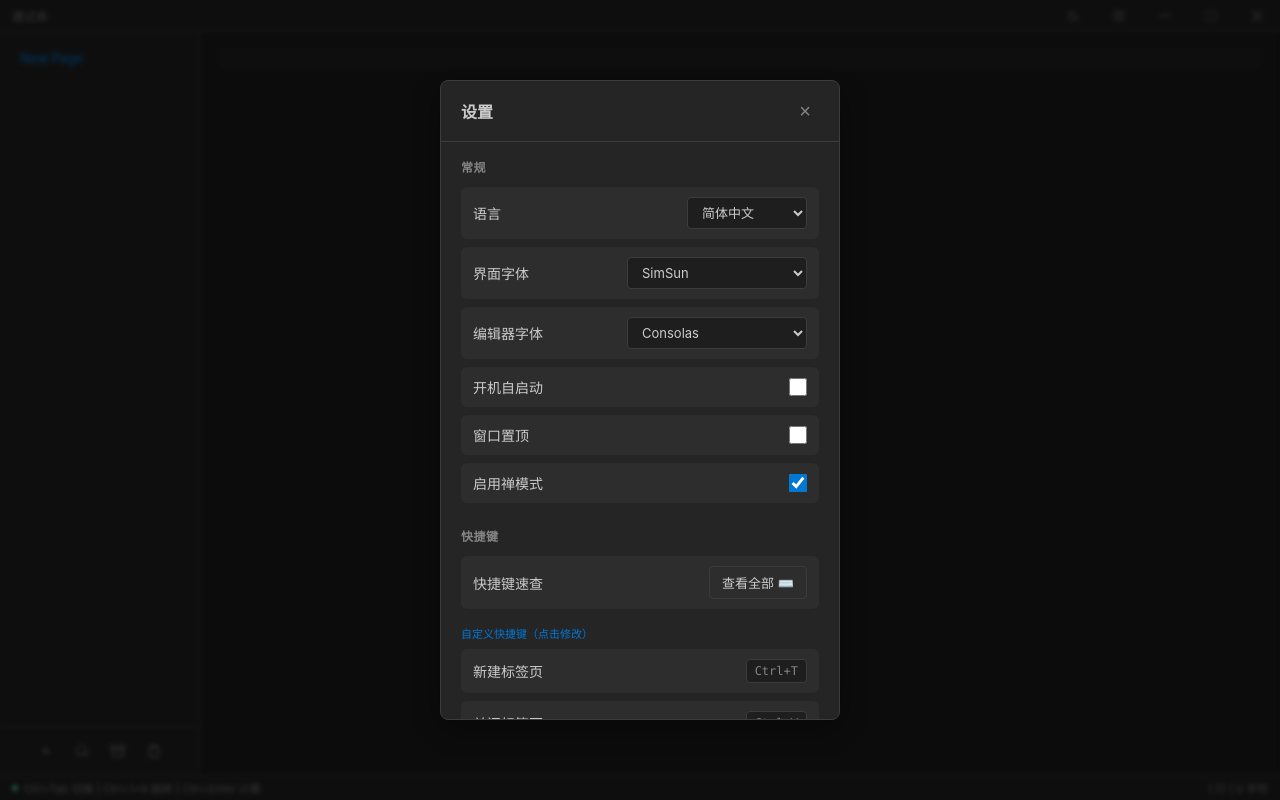
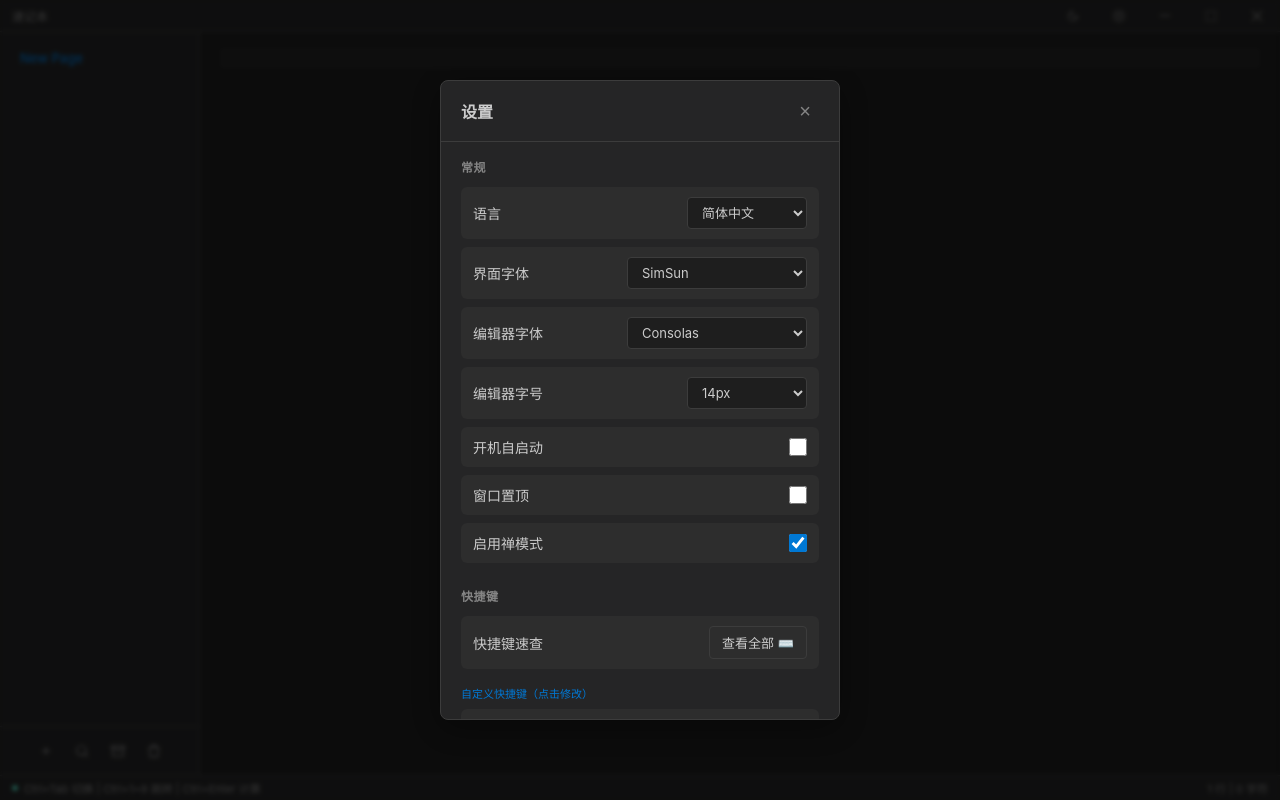
Before and after one commit to L0dyv/LitePad, a React (Vite) app: page / in a window 1280 px wide. Both pictures are taken after a click on the button 1119 px from the left and 15 px from the top of the page. Built offline with nearby package versions, Linux system fonts and the light colour scheme.

Commit message:
feat: 添加编辑器字号调整功能
- 在 storage.ts 添加 loadEditorFontSize/saveEditorFontSize 函数
- Editor.tsx 支持 fontSize prop (12-24px)
- Settings.tsx 添加字号选择下拉框
- App.tsx 管理字号状态并传递给组件
- 国际化文件添加相关翻译

```diff
--- a/src/App.tsx
+++ b/src/App.tsx
@@ -6,7 +6,7 @@ import { TitleBar } from './components/TitleBar'
 import { Settings } from './components/Settings'
 import { StatusBar } from './components/StatusBar'
 import { TabSearchModal, ModalTab } from './components/TabSearchModal'
-import { loadData, saveData, createTab, AppData, loadShortcuts, ShortcutSettings, matchShortcut, loadStatusBar, StatusBarSettings, loadFont, loadEditorFont, saveClosedTab, popClosedTab, loadClosedTabs, ClosedTab, ArchivedTab, loadArchivedTabs, saveArchivedTab, removeArchivedTab, clearArchivedTabs, ZenModeSettings, loadZenMode, saveZenMode } from './utils/storage'
+import { loadData, saveData, createTab, AppData, loadShortcuts, ShortcutSettings, matchShortcut, loadStatusBar, StatusBarSettings, loadFont, loadEditorFont, loadEditorFontSize, saveClosedTab, popClosedTab, loadClosedTabs, ClosedTab, ArchivedTab, loadArchivedTabs, saveArchivedTab, removeArchivedTab, clearArchivedTabs, ZenModeSettings, loadZenMode, saveZenMode } from './utils/storage'
 import './styles/App.css'
 
 function App() {
@@ -19,6 +19,7 @@ function App() {
     const [searchModalTab, setSearchModalTab] = useState<ModalTab>('active')
     const [currentFont, setCurrentFont] = useState(() => loadFont())
     const [editorFont, setEditorFont] = useState(() => loadEditorFont())
+    const [editorFontSize, setEditorFontSize] = useState(() => loadEditorFontSize())
     const [closedTabs, setClosedTabs] = useState<ClosedTab[]>(() => loadClosedTabs())
     const [archivedTabs, setArchivedTabs] = useState<ArchivedTab[]>(() => loadArchivedTabs())
     const [zenModeSettings, setZenModeSettings] = useState<ZenModeSettings>(() => loadZenMode())
@@ -471,6 +472,18 @@ function App() {
         <div className={`app with-sidebar ${isImmersive ? 'immersive' : ''}`}>
             <TitleBar
                 onOpenSettings={() => setShowSettings(true)}
+                onToggleSidebar={() => {
+                    setZenModeSettings(prev => {
+                        const newSettings = { ...prev, sidebarVisible: !prev.sidebarVisible }
+                        saveZenMode(newSettings)
+                        return newSettings
+                    })
+                }}
+                sidebarVisible={zenModeSettings.sidebarVisible}
+                onOpenSearch={() => {
+                    setSearchModalTab('active')
+                    setShowSearch(true)
+                }}
             />
             <div className="app-body">
                 {zenModeSettings.sidebarVisible && (
@@ -494,11 +507,12 @@ function App() {
                 <main className="app-main">
                     {activeTab && (
                         <Editor
-                            key={`${activeTab.id}-${editorFont}`}
+                            key={`${activeTab.id}-${editorFont}-${editorFontSize}`}
                             content={activeTab.content}
                             onChange={handleContentChange}
                             onActivity={handleEditorActivity}
                             font={editorFont}
+                            fontSize={editorFontSize}
                             autoFocus
                         />
                     )}
@@ -516,6 +530,7 @@ function App() {
                 onShortcutsChange={refreshShortcuts}
                 onFontChange={setCurrentFont}
                 onEditorFontChange={setEditorFont}
+                onEditorFontSizeChange={setEditorFontSize}
                 onLanguageChange={handleLanguageChange}
                 zenModeEnabled={zenModeSettings.enabled}
                 onZenModeChange={(enabled) => {
--- a/src/components/Editor.tsx
+++ b/src/components/Editor.tsx
@@ -192,10 +192,11 @@ interface EditorProps {
     onChange: (content: string) => void
     onActivity?: (type: 'typing') => void
     font?: string
+    fontSize?: number
     autoFocus?: boolean
 }
 
-export function Editor({ content, onChange, onActivity, font = 'Consolas', autoFocus = false }: EditorProps) {
+export function Editor({ content, onChange, onActivity, font = 'Consolas', fontSize = 14, autoFocus = false }: EditorProps) {
     const editorRef = useRef<HTMLDivElement>(null)
     const viewRef = useRef<EditorView | null>(null)
     const isExternalUpdate = useRef(false)
@@ -207,7 +208,7 @@ export function Editor({ content, onChange, onActivity, font = 'Consolas', autoF
         const theme = EditorView.theme({
             '&': {
                 height: '100%',
-                fontSize: '14px',
+                fontSize: `${fontSize}px`,
                 backgroundColor: 'var(--bg-primary)',
                 color: 'var(--text-primary)'
             },
--- a/src/components/Settings.tsx
+++ b/src/components/Settings.tsx
@@ -1,6 +1,6 @@
 import { useState, useEffect, useCallback } from 'react'
 import { useTranslation } from 'react-i18next'
-import { loadShortcuts, saveShortcuts, ShortcutSettings, DEFAULT_SHORTCUTS, loadFont, saveFont, loadEditorFont, saveEditorFont } from '../utils/storage'
+import { loadShortcuts, saveShortcuts, ShortcutSettings, DEFAULT_SHORTCUTS, loadFont, saveFont, loadEditorFont, saveEditorFont, loadEditorFontSize, saveEditorFontSize } from '../utils/storage'
 import { changeLanguage, getCurrentLanguage } from '../i18n/i18n'
 import packageJson from '../../package.json'
 import './Settings.css'
@@ -11,6 +11,7 @@ interface SettingsProps {
     onShortcutsChange?: () => void
     onFontChange?: (font: string) => void
     onEditorFontChange?: (font: string) => void
+    onEditorFontSizeChange?: (size: number) => void
     onLanguageChange?: (lang: string) => void
     zenModeEnabled?: boolean
     onZenModeChange?: (enabled: boolean) => void
@@ -40,7 +41,7 @@ function eventToShortcut(e: KeyboardEvent): string | null {
     return parts.join('+')
 }
 
-export function Settings({ isOpen, onClose, onShortcutsChange, onFontChange, onEditorFontChange, onLanguageChange, zenModeEnabled, onZenModeChange }: SettingsProps) {
+export function Settings({ isOpen, onClose, onShortcutsChange, onFontChange, onEditorFontChange, onEditorFontSizeChange, onLanguageChange, zenModeEnabled, onZenModeChange }: SettingsProps) {
     const { t } = useTranslation()
     const [autoLaunch, setAutoLaunch] = useState(false)
     const [alwaysOnTop, setAlwaysOnTop] = useState(false)
@@ -52,6 +53,7 @@ export function Settings({ isOpen, onClose, onShortcutsChange, onFontChange, onE
     const [systemFonts, setSystemFonts] = useState<string[]>([
         'SimSun', 'Microsoft YaHei', 'SimHei', 'KaiTi', 'FangSong', 'Consolas', 'Segoe UI'
     ])
+    const [currentEditorFontSize, setCurrentEditorFontSize] = useState(() => loadEditorFontSize())
     const [showShortcutHelp, setShowShortcutHelp] = useState(false)
 
     useEffect(() => {
@@ -135,6 +137,12 @@ export function Settings({ isOpen, onClose, onShortcutsChange, onFontChange, onE
         setCurrentEditorFont(font)
         saveEditorFont(font)
         onEditorFontChange?.(font)
+    }
+
+    const handleEditorFontSizeChange = (size: number) => {
+        setCurrentEditorFontSize(size)
+        saveEditorFontSize(size)
+        onEditorFontSizeChange?.(size)
     }
 
     const handleResetShortcut = useCallback((key: keyof ShortcutSettings) => {
@@ -250,6 +258,18 @@ export function Settings({ isOpen, onClose, onShortcutsChange, onFontChange, onE
                             >
                                 {systemFonts.map((font) => (
                                     <option key={font} value={font}>{font}</option>
+                                ))}
+                            </select>
+                        </label>
+                        <label className="settings-item">
+                            <span>{t('settings.editorFontSize')}</span>
+                            <select
+                                value={currentEditorFontSize}
+                                onChange={(e) => handleEditorFontSizeChange(parseInt(e.target.value, 10))}
+                                className="settings-select"
+                            >
+                                {[12, 13, 14, 15, 16, 18, 20, 22, 24].map((size) => (
+                                    <option key={size} value={size}>{size}px</option>
                                 ))}
                             </select>
                         </label>
--- a/src/i18n/locales/en.json
+++ b/src/i18n/locales/en.json
@@ -9,6 +9,7 @@
         "language": "Language",
         "font": "UI Font",
         "editorFont": "Editor Font",
+        "editorFontSize": "Editor Font Size",
         "autoLaunch": "Launch at startup",
         "alwaysOnTop": "Always on top",
         "shortcuts": "Shortcuts",
@@ -53,7 +54,9 @@
     "titleBar": {
         "currentDark": "Current: Dark mode",
         "currentLight": "Current: Light mode",
-        "currentSystem": "Current: Follow system"
+        "currentSystem": "Current: Follow system",
+        "toggleSidebar": "Toggle Sidebar",
+        "search": "Search"
     },
     "languages": {
         "zh": "简体中文",
--- a/src/i18n/locales/zh.json
+++ b/src/i18n/locales/zh.json
@@ -9,6 +9,7 @@
         "language": "语言",
         "font": "界面字体",
         "editorFont": "编辑器字体",
+        "editorFontSize": "编辑器字号",
         "autoLaunch": "开机自启动",
         "alwaysOnTop": "窗口置顶",
         "shortcuts": "快捷键",
@@ -53,7 +54,9 @@
     "titleBar": {
         "currentDark": "当前: 深色模式",
         "currentLight": "当前: 浅色模式",
-        "currentSystem": "当前: 跟随系统"
+        "currentSystem": "当前: 跟随系统",
+        "toggleSidebar": "切换侧边栏",
+        "search": "搜索"
     },
     "languages": {
         "zh": "简体中文",
--- a/src/utils/storage.ts
+++ b/src/utils/storage.ts
@@ -125,6 +125,35 @@ export function saveEditorFont(font: string): void {
         localStorage.setItem(EDITOR_FONT_KEY, font)
     } catch (e) {
         console.error('保存编辑器字体设置失败:', e)
+    }
+}
+
+// 默认编辑器字号
+const EDITOR_FONT_SIZE_KEY = 'flashpad-editor-font-size'
+export const DEFAULT_EDITOR_FONT_SIZE = 14
+
+// 加载编辑器字号设置
+export function loadEditorFontSize(): number {
+    try {
+        const stored = localStorage.getItem(EDITOR_FONT_SIZE_KEY)
+        if (stored) {
+            const size = parseInt(stored, 10)
+            if (size >= 12 && size <= 24) {
+                return size
+            }
+        }
+    } catch (e) {
+        console.error('加载编辑器字号设置失败:', e)
+    }
+    return DEFAULT_EDITOR_FONT_SIZE
+}
+
+// 保存编辑器字号设置
+export function saveEditorFontSize(size: number): void {
+    try {
+        localStorage.setItem(EDITOR_FONT_SIZE_KEY, size.toString())
+    } catch (e) {
+        console.error('保存编辑器字号设置失败:', e)
     }
 }
 
```
